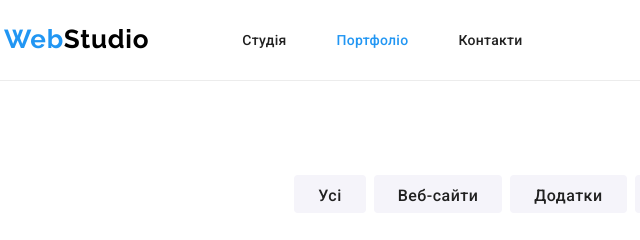
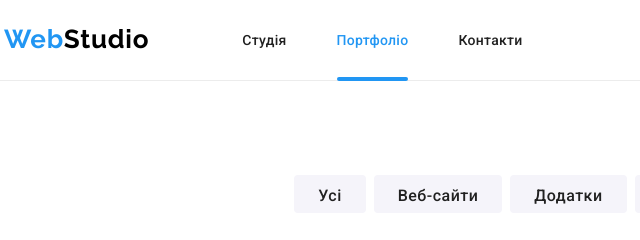
Before and after one commit to OleksandrBusinessman/goit-markup-hw-05, a plain HTML site: page portfolio.html in a window 1280 px wide. Shown: the top 240 px of the page, 51-691 px from the left. Drawn offline with nearby package versions, Linux system fonts and the light colour scheme.

Commit message:
adds underscores to the navigation menu

```diff
--- a/css/styles.css
+++ b/css/styles.css
@@ -132,7 +132,23 @@ img {
   color: var(--turquoise-color);
 }
 .nav .link.current {
+  position: relative;
+
   color: var(--turquoise-color);
+}
+.site-nav .link.current::after {
+  content: '';
+
+  position: absolute;
+  left: 0;
+  bottom: -1px;
+
+  display: block;
+  width: 100%;
+  height: 4px;
+  border-radius: 2px;
+
+  background-color: var(--turquoise-color);
 }
 .main-nav .contacts {
   display: flex;
```
